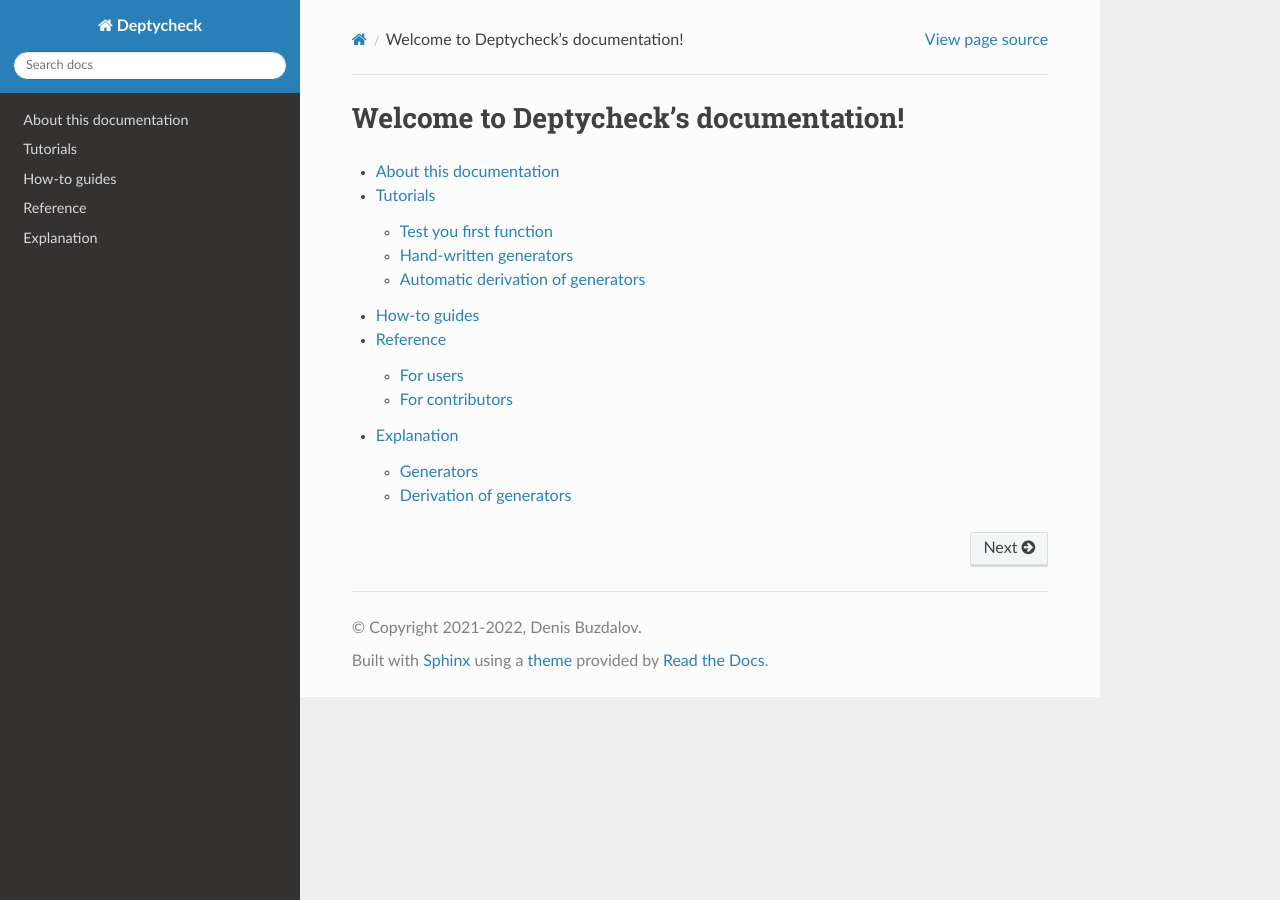
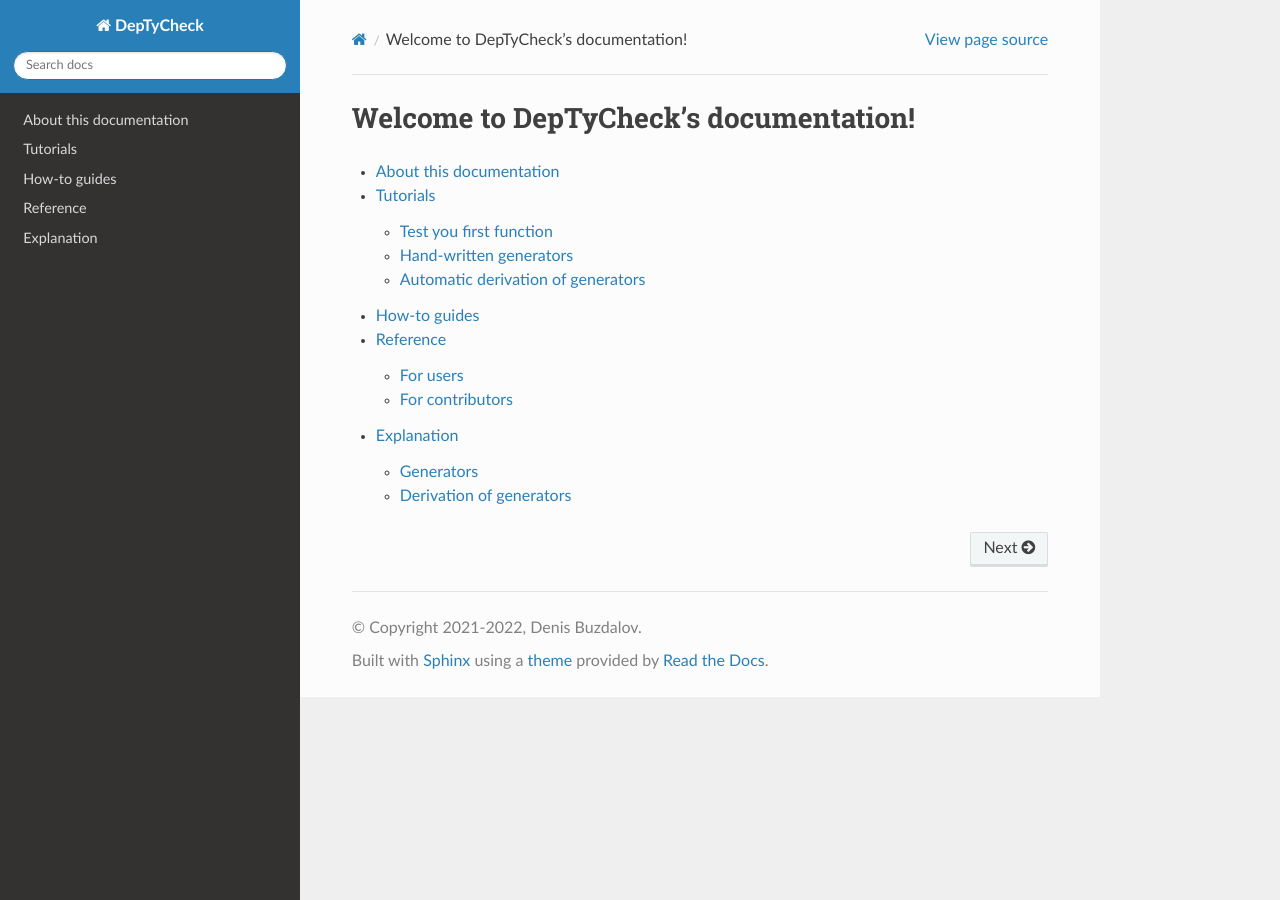
Before and after one commit to buzden/deptycheck, a Sphinx documentation site: the page built from docs/source/index.rst, in a window 1280 px wide. Built offline with Sphinx 7.4.7 and the Read the Docs theme 2.0.0, drawn with Linux system fonts in a browser that asks for light colours.

Commit message:
[ doc ] Fix case of the library name in the docs

```diff
--- a/docs/source/conf.py
+++ b/docs/source/conf.py
@@ -17,7 +17,7 @@
 
 # -- Project information -----------------------------------------------------
 
-project = "Deptycheck"
+project = "DepTyCheck"
 copyright = "2021-2022, Denis Buzdalov"
 author = "Denis Buzdalov"
 
--- a/docs/source/index.rst
+++ b/docs/source/index.rst
@@ -1,10 +1,10 @@
-.. Deptycheck documentation master file, created by
+.. DepTyCheck documentation master file, created by
    sphinx-quickstart on Fri Dec 17 01:59:51 2021.
    You can adapt this file completely to your liking, but it should at least
    contain the root `toctree` directive.
 
 ======================================
-Welcome to Deptycheck's documentation!
+Welcome to DepTyCheck's documentation!
 ======================================
 
 .. toctree::
```
